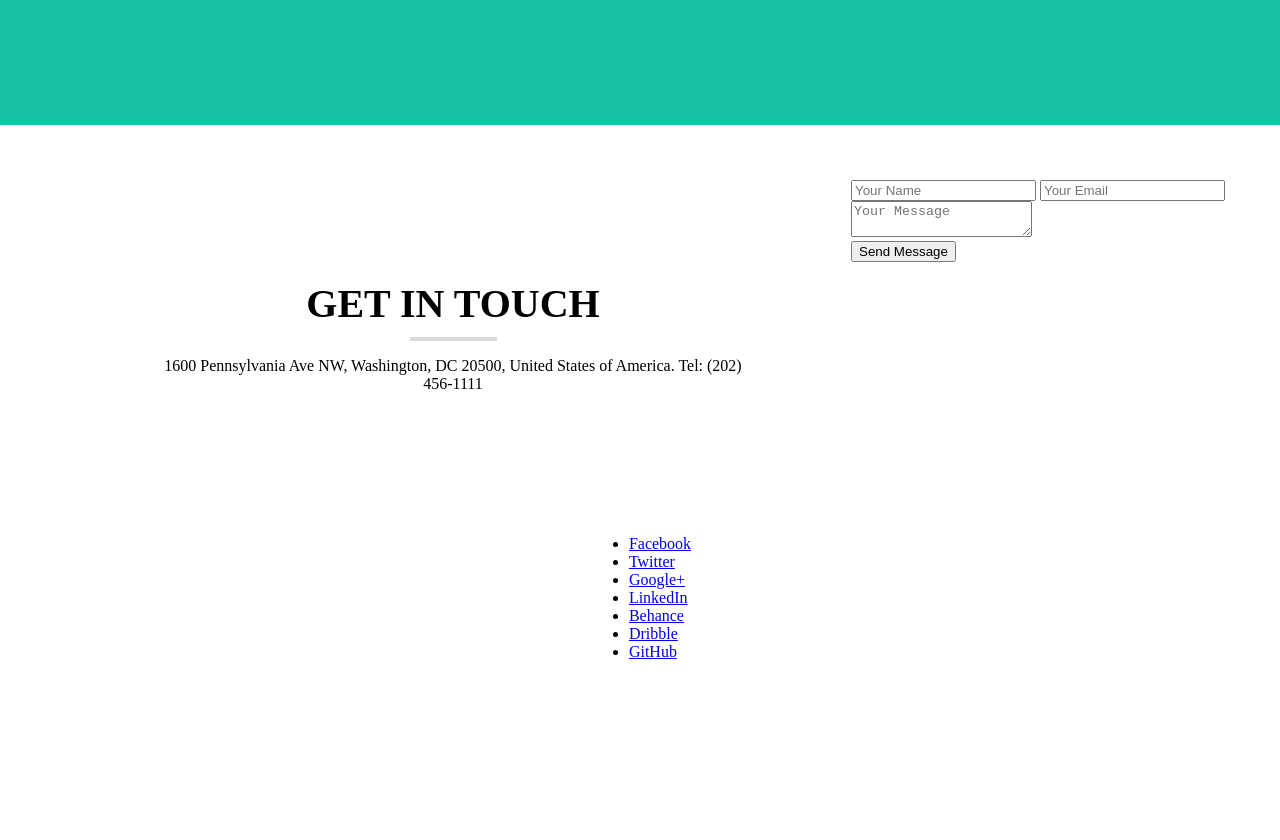
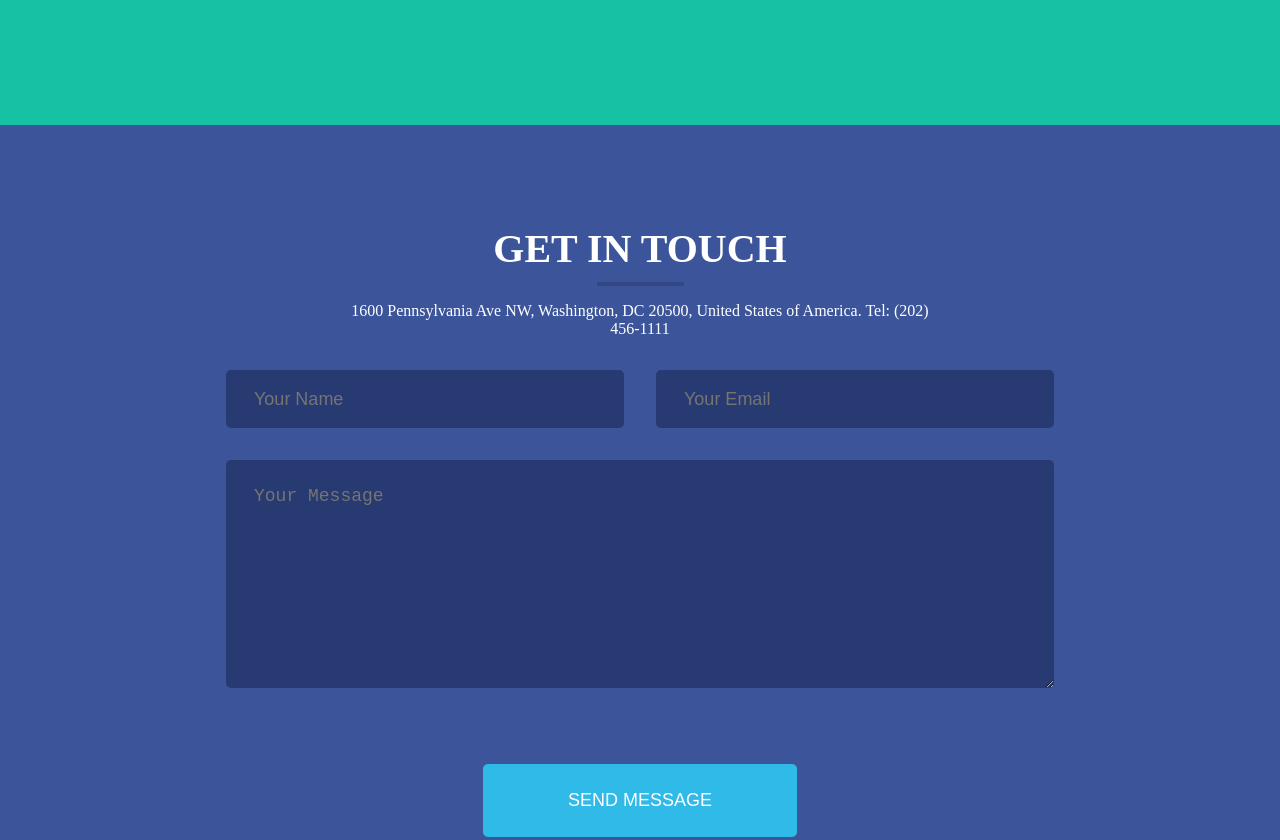
Before and after one commit to Amar11104/html-css-html, a plain HTML site: page Moduli 20/index.html in a window 1280 px wide. Shown: the part 1220-2060 px from the top of the page. Before the commit the page ends 1952 px from the top, so only its background shows below. Drawn offline with Linux system fonts and the light colour scheme.

Commit message:
Moduli 20

```diff
--- a/Moduli 20/style.css
+++ b/Moduli 20/style.css
@@ -1,13 +1,21 @@
 body {
     margin: 0;
-    font-family: 'Times New Roman', sans-serif;
+    font-family: 'Times New Roman' , sans-serif;
+
 }
 
 #section-1 {
-    background-color: blueviolet;
+    background-color: #87509c;
     height: 600px;
 }
+
 .container {
+    margin-left: auto;
+    margin-right: auto;
+    height: 100%;
+}
+
+header {
     padding: 55px;
     display: flex;
     justify-content: space-around;
@@ -16,15 +24,18 @@ body {
 nav ul li {
     display: inline-block;
     padding: 10px 16px;
+
 }
 
 nav ul li a {
-   text-decoration: none;
-   color: white;
+
+    text-decoration: none;
+    color: white;
+
 }
 
 nav ul li.active {
-    background-color: blueviolet;
+    background-color: #643a79;
     border-radius: 5px;
 }
 
@@ -61,6 +72,7 @@ nav ul li.active {
     max-width: 609px;
     margin-left: auto;
     margin-right: auto;
+
 }
 
 .title-box h2 {
@@ -72,7 +84,7 @@ nav ul li.active {
     font-weight: bold;
 }
 
-.title-box .line{
+.title-box .line {
     width: 87px;
     height: 4px;
     background-color: rgba(0, 0, 0, 0.15);
@@ -81,8 +93,8 @@ nav ul li.active {
 
 }
 
+.services-box  {
 
-.services-box{
     margin-top: 80px;
     display: flex;
     margin-right: auto;
@@ -91,13 +103,14 @@ nav ul li.active {
     padding-bottom: 100px;
 }
 
+
 .service {
     width: 24%;
     margin-left: auto;
     margin-right: auto;
     text-align: center;
+}
 
-}
 
 .service h3 {
     font-size: 24px;
@@ -105,3 +118,95 @@ nav ul li.active {
     text-transform: uppercase;
     margin-top: 60px;
 }
+
+#section-3 {
+    background-color: #3c5499;
+    min-height: 850px;
+    color: white;
+
+}
+
+#contact-form {
+    max-width: 860px;
+    margin-left: auto;
+    margin-right: auto;
+
+}
+
+.form-row {
+    display: flex;
+}
+
+input[type="text"], input[type="email"] {
+    width: 46%;
+    height: 56px;
+}
+
+input[type="text"], input[type="email"] , textarea {
+    color: white;
+    background-color: #273a71;
+    border: none;
+    font-size: 18px;
+    margin: 16px;
+    border-radius: 5px;
+    padding-left: 28px;
+}
+
+textarea {
+
+height: 200px;
+width: 100%;
+padding-top: 26px;
+}
+
+
+input[type="submit"] {
+
+    background-color: #30bae7;
+    border: none;
+    font-size: 18px;
+    text-transform: uppercase;
+    margin-left: auto;
+    margin-right: auto;
+    border-radius: 5px;
+    margin-top: 60px;
+}
+
+.big-button {
+    padding: 26px 85px;
+    color: white;
+}
+
+footer {
+    background-color: #344b8e;
+
+}
+
+.footer-links {
+    max-width: 945px;
+    margin-left: auto;
+    margin-right: auto;
+}
+
+footer ul {
+    margin: 0;
+    padding-top: 25px;
+    padding-bottom: 25;
+    display: flex;
+}
+
+.footer-links ul li {
+    display: inline-block;
+    padding: 10px 20px 10px 20px;
+}
+
+.footer-links ul li a {
+    text-decoration: none;
+    color: white;
+    font-size: 24px;
+}
+
+header img {
+    width: 117px;
+    height: 37px;
+}
```
